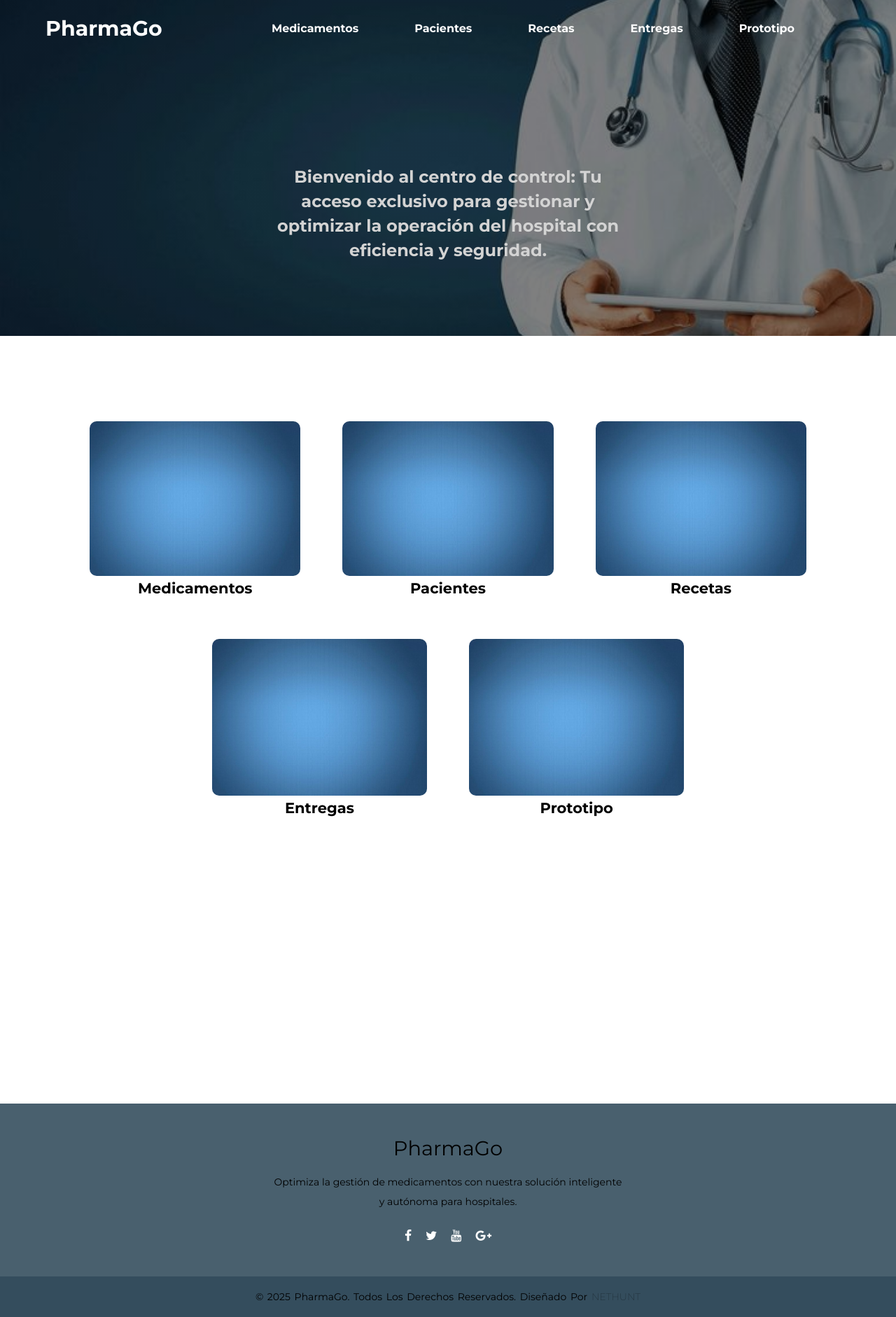
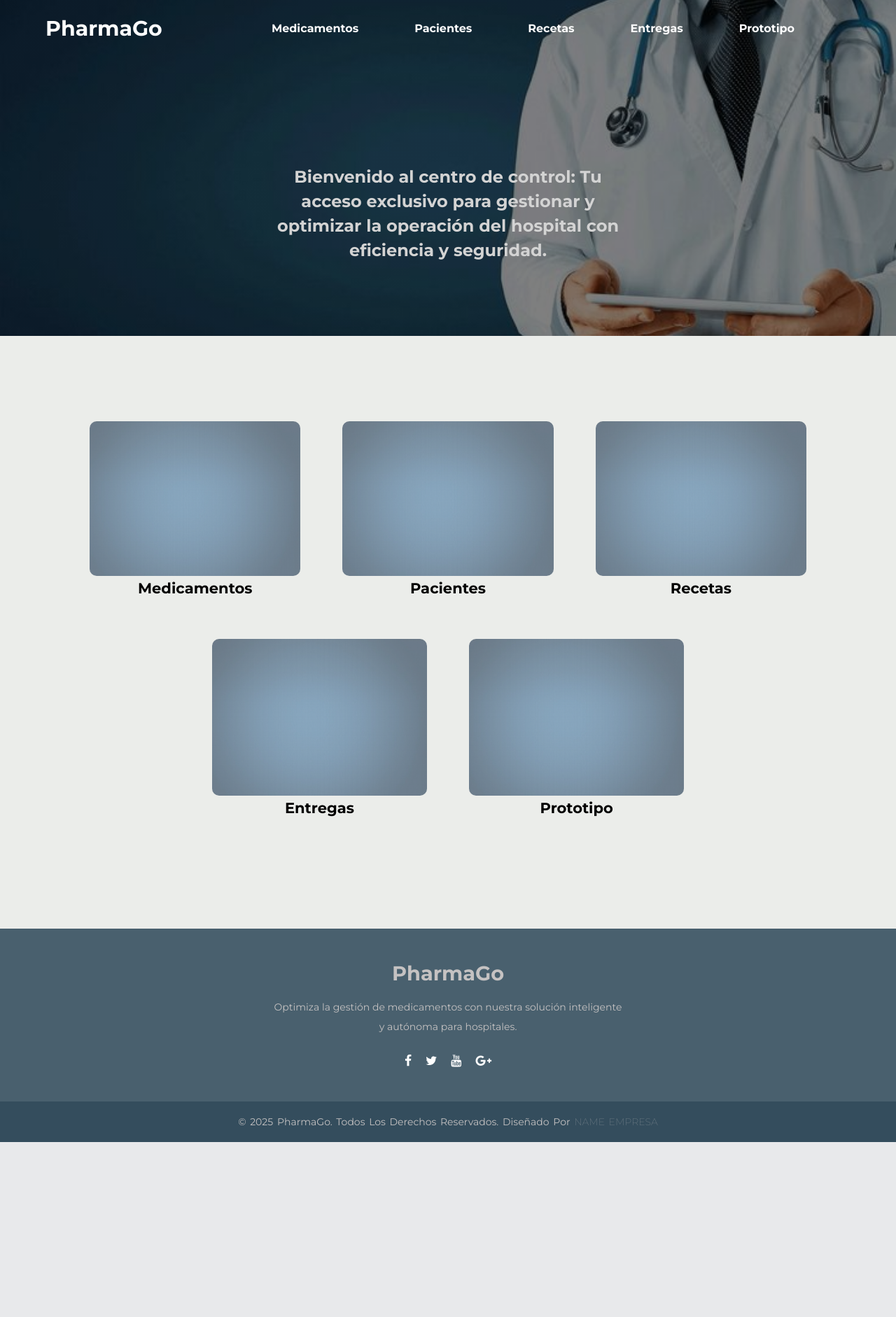
Before and after one commit to CarToCare/PharmaGo, a Django app: page /inicio/ in a window 1280 px wide. Shown: the whole page at 70% size. After the commit the page ends 1632 px from the top, so only its background shows below. Run offline with Django 5.2, Linux system fonts and the light colour scheme; some libraries are stand-ins or nearby versions.

Commit message:
modifique el inicio

```diff
--- a/ourproyecto/pag/static/inicio.css
+++ b/ourproyecto/pag/static/inicio.css
@@ -11,6 +11,7 @@ body {
     background-size: cover;
     background-position: center;
     background-attachment: fixed;
+    background-color: #ebedea;
 }
 
 
@@ -94,7 +95,7 @@ body {
 }
 
 .container ul li a:hover {
-    color: #344D5D;
+    color: #85c1e9;
 }
 
 /* Botón */
@@ -140,10 +141,7 @@ body {
     justify-content: center;
     align-items: center;
     padding-bottom: 350px;
-
-
 }
-
 
 .content h1 {
     font-family: "Montserrat", sans-serif;
@@ -199,6 +197,8 @@ body {
     width: 100%;
     border-radius: 10px;
     transition: transform 0.3s ease, box-shadow 0.3s ease;
+    filter: brightness(70%);
+    opacity: 0.6;
 
 }
 
@@ -213,7 +213,8 @@ body {
     height: auto;
     background-color:#49606e ;
     padding-top: 40px;
-    color: #000000;
+    color: #c5c2c2;
+    margin-top: -250px;
 }
 .footer-content {
     display: flex;
@@ -225,7 +226,7 @@ body {
 
 .footer-content h3{
     font-size: 1.8rem;
-    font-weight: 400;
+    font-weight: bold;
     text-transform: capitalize;
     line-height: 3rem;
 }
--- a/ourproyecto/pag/templates/inicio.html
+++ b/ourproyecto/pag/templates/inicio.html
@@ -90,7 +90,7 @@
         </div>
 
         <div class="footer-bottom">
-            <p>&copy; 2025 PharmaGo. Todos los derechos reservados. Diseñado por <span>Nethunt</span></p>
+            <p>&copy; 2025 PharmaGo. Todos los derechos reservados. Diseñado por <span>name empresa</span></p>
         </div>
     </footer>
 
```
